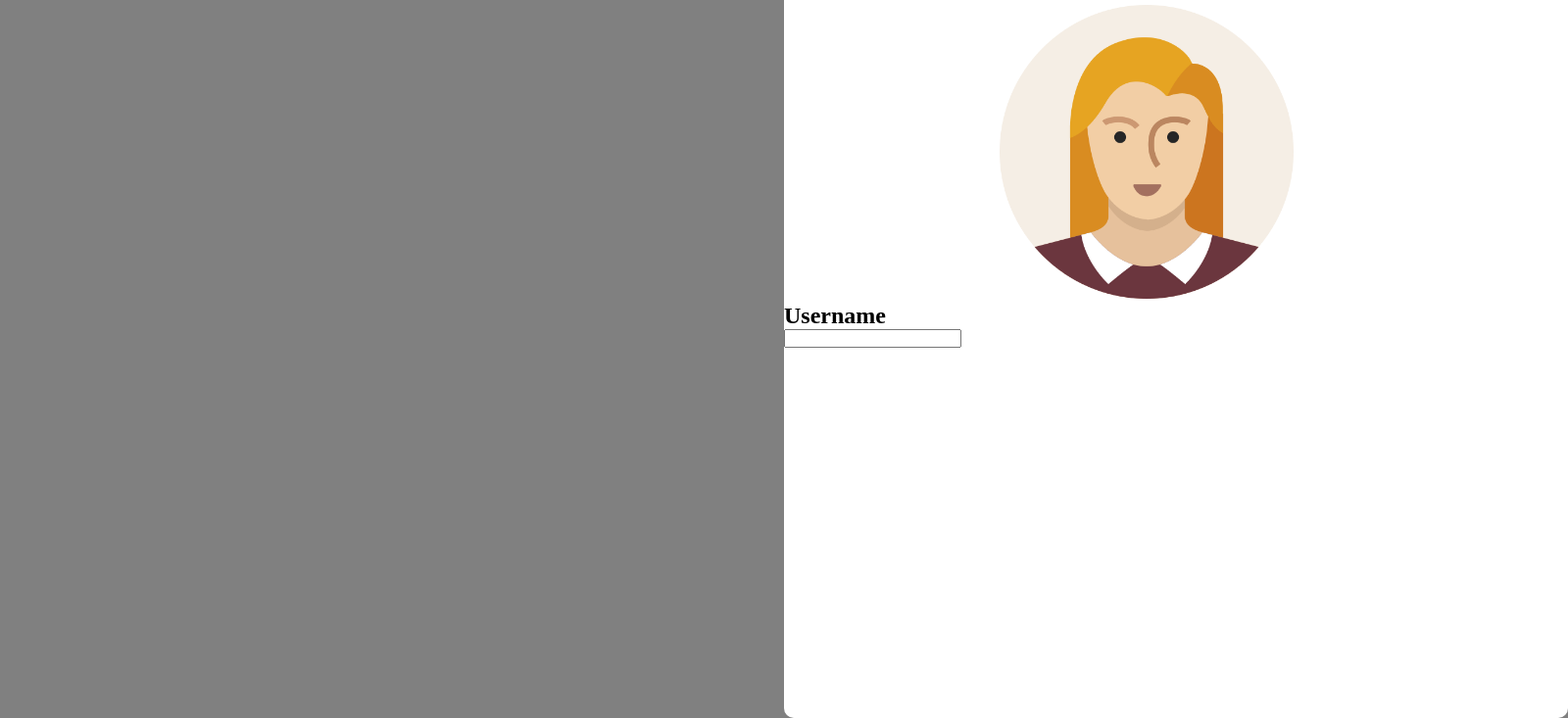
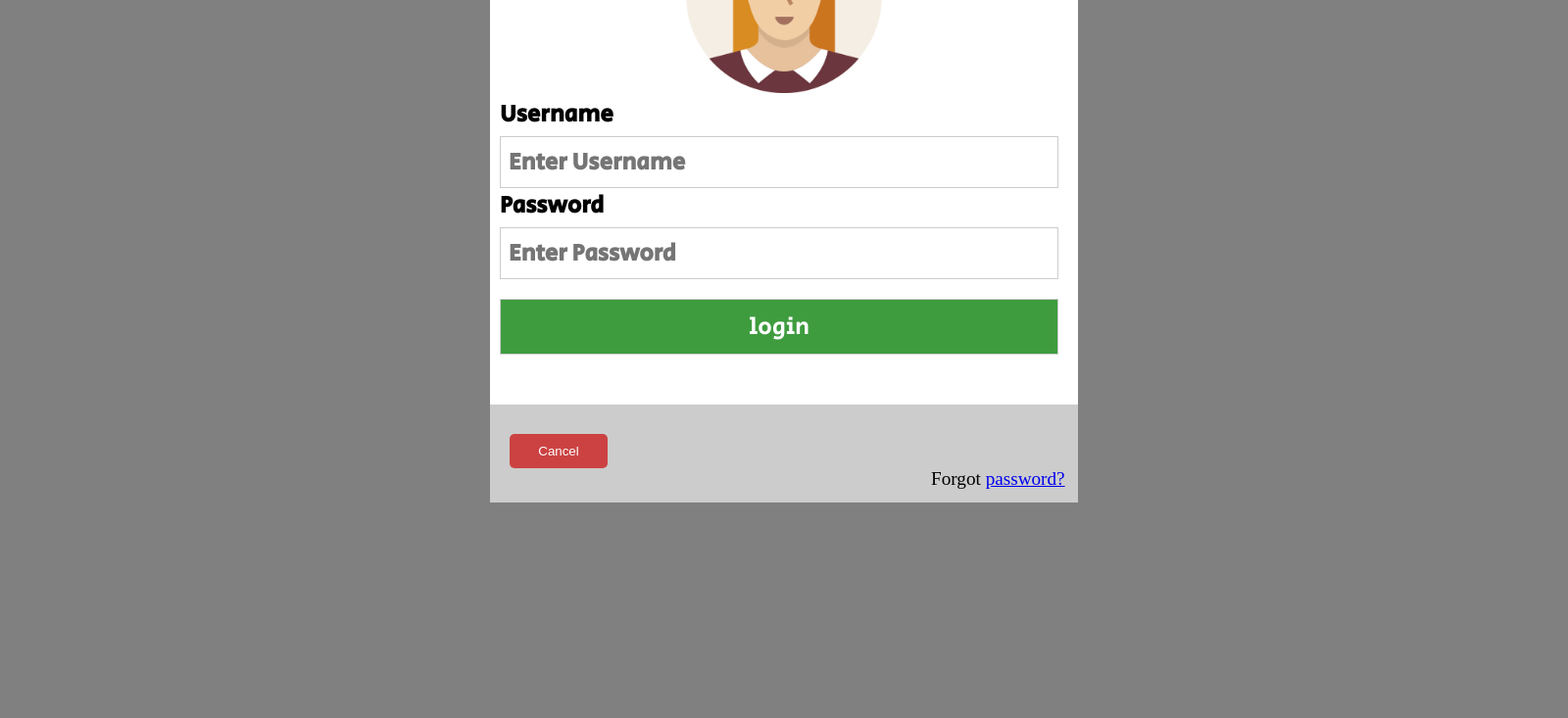
Before and after one commit to mahajanpratiksha51/practiceregistration, a plain HTML site: page index.html in a window 1280 px wide. Shown: the part 267-1000 px from the top of the page at 98% size, 1600 px wide, since content can reach past the window. After the commit the page ends 800 px from the top, so only its background shows below. Drawn offline with Linux system fonts and the light colour scheme.

Commit message:
practice
practice

```diff
--- a/index.html
+++ b/index.html
@@ -6,13 +6,25 @@
     <meta name="viewport" content="width=device-width, initial-scale=1.0">
     <title>Document</title>
     <link rel="stylesheet" href="style.css">
+    <link rel="preconnect" href="https://fonts.googleapis.com">
+    <link rel="preconnect" href="https://fonts.gstatic.com" crossorigin>
+    <link href="https://fonts.googleapis.com/css2?family=Secular+One&display=swap" rel="stylesheet">
 </head>
 <body>
 <div class="container">
     <h3>Login Form</h3>
     <img src="assets/reg.png"><br>
     <label for="Username" id="UA">Username</label><br>
-    <input type="text">
+    <input type="text" id="UA" placeholder="Enter Username"required>
+    <label for="password" id="pass">Password</label><br>
+    <input type="password" id="pass" placeholder="Enter Password" required>
+    <button type="login" id="log">login</button>
+
 </div>
+<div class="box1">
+    <button type="cancel" id="cancel">Cancel</button><br>
+    <span class="psw">Forgot <a href="#">password?</a></span>
+</div>
+
 </body>
 </html>
--- a/style.css
+++ b/style.css
@@ -9,21 +9,91 @@ h3{
     font-size: xx-large;
     font-weight: bolder;
     padding-top: 15px;
+    margin-left: 10px;
+    font-family: 'Secular One', sans-serif;
 }
 .container{
-    width: 800px;
+
+    width: 600px;
     background-color:white;
-    margin-left: 800px;
-    margin-top: 200px;
-    border-radius: 10px;
-    height:800px;
+    margin-left: 500px;
+    margin-top: 80px;
+    height: 600px;
+
 }
-img{
-    margin-left: 220px;
-    height: 300px;
+    img{
+
+
+    margin-left: 200px;
+    height: 200px;
+    width: 200px;
     padding-top: 20px;
-}
+    }
+
 #UA{
     font-size: x-large;
     font-weight: bold;
+    margin-left: 10px;
+    font-family: 'Secular One', sans-serif;
+
 }
+input{
+    width:570px;
+    margin-top: 5px;
+    padding:8px;
+    margin-left: 10px;
+    margin-right: 10px;
+    border: 1px solid #ccc;
+    box-sizing: border-box;
+}
+#pass{
+    font-size: x-large;
+    font-weight: bold;
+    margin-left: 10px;
+    font-family: 'Secular One', sans-serif;
+}
+.container button{
+    width:570px;
+    margin-top: 20px;
+    padding:10px;
+    margin-left: 10px;
+    margin-right: 10px;
+    border: 1px solid #ccc;
+    box-sizing: border-box;
+    font-family: 'Secular One', sans-serif;
+    font-size: x-large;
+    background-color: rgb(62, 156, 62);
+    color: white;
+    cursor: pointer;
+
+}
+.box1{
+    background-color: #ccc;
+    width: 600px;
+    margin-left: 500px;
+    height: 100px;
+}
+.box1 button{
+    margin-left: 20px;
+    margin-top: 30px;
+    padding: 10px;
+    width: 100px;
+    background-color: rgb(204, 66, 66);
+    border-radius: 5px;
+    color: white;
+    border: none;
+    cursor: pointer;
+}
+.box1 button:hover{
+    opacity: 0.8;
+    background-color:rgb(60, 211, 60);
+}
+.container button:hover{
+    opacity: 0.8px;
+    background-color: rgb(178, 154, 201);
+
+}
+.psw{
+    margin-left: 450px;
+    font-size: larger;
+}
```
